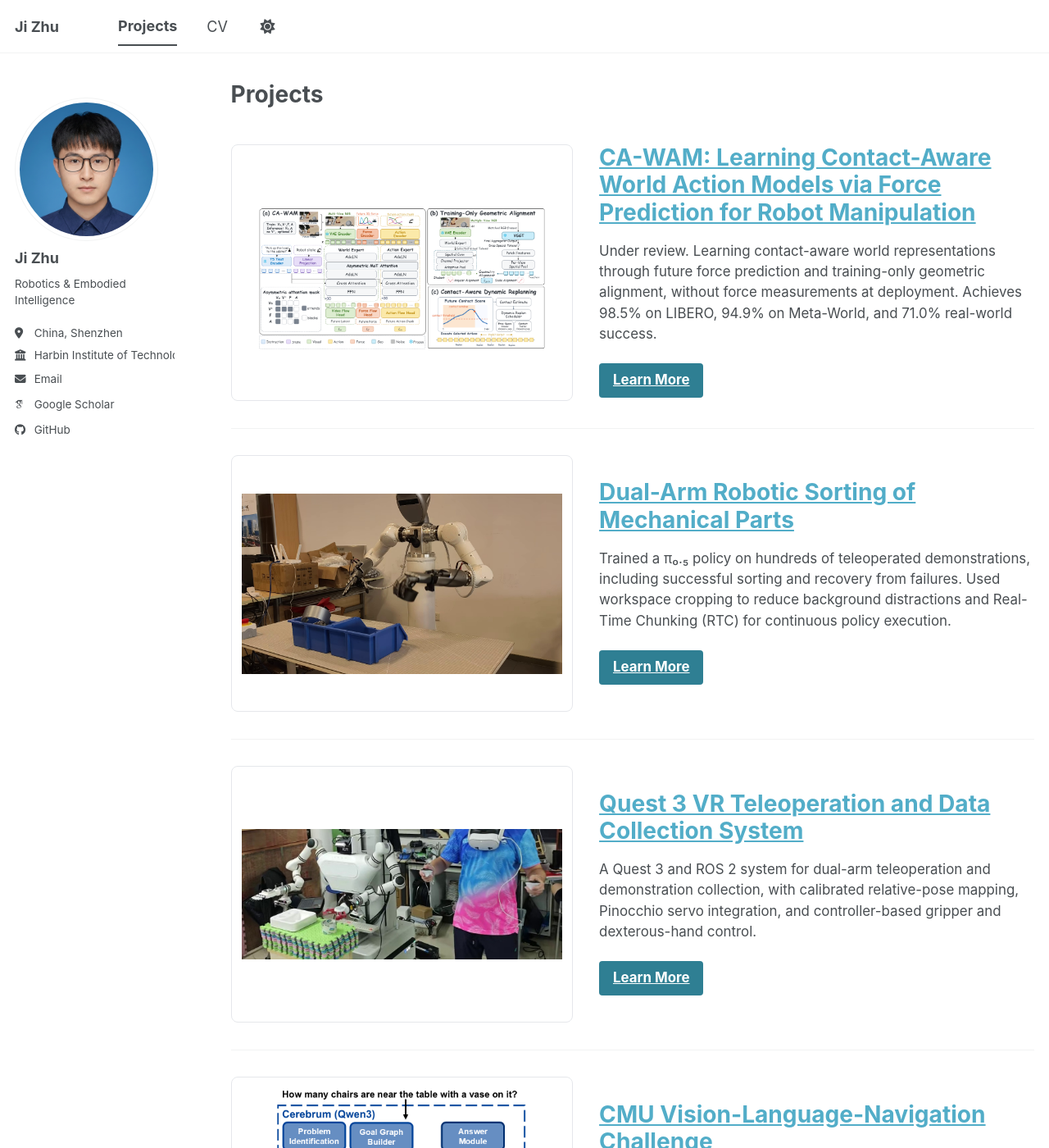
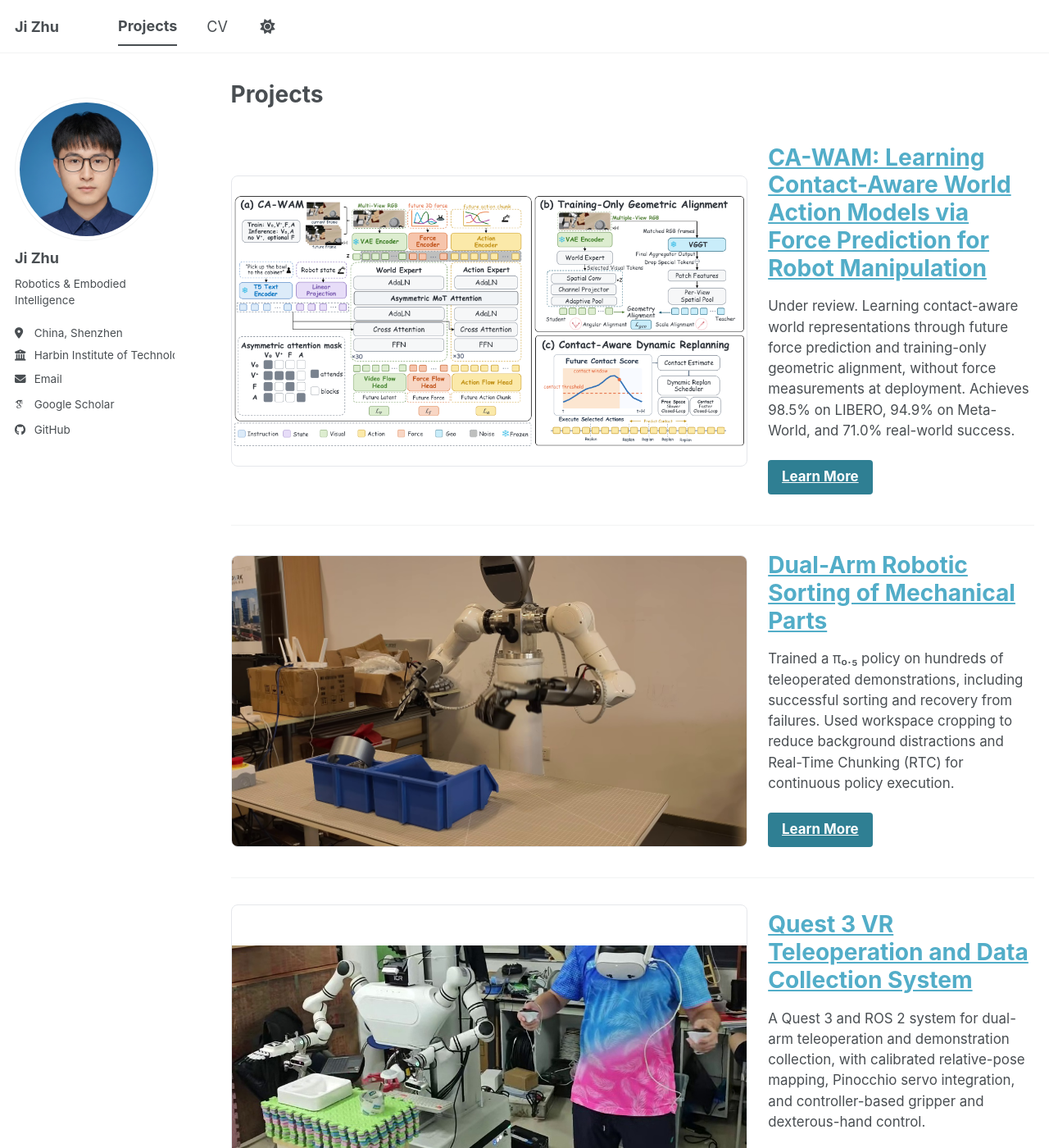
Before and after one commit to qitanda/qitanda.cn, a Jekyll site: the page built from _pages/year-archive.html, in a window 1280 px wide and 1400 px high. Shown: the whole window at 82% size. Built offline with Jekyll 4.4.1, drawn with Linux system fonts in a browser that asks for light colours; some web fonts are replaced; a script bundle is joined from its source files by our own code; library files that are not in the unit come from our copies.

Commit message:
update 16x9 size of projects

```diff
--- a/_sass/layout/_archive.scss
+++ b/_sass/layout/_archive.scss
@@ -252,8 +252,8 @@
 }
 .projects__wrapper .archive__item {
   display: grid;
-  grid-template-columns: minmax(0, 44fr) minmax(0, 56fr);
-  gap: 1.8rem;
+  grid-template-columns: minmax(0, 66fr) minmax(0, 34fr);
+  gap: 1.4rem;
   align-items: center;
 }
 .projects__wrapper .archive__item-teaser {
@@ -270,8 +270,8 @@
   display: flex;
   align-items: center;
   justify-content: center;
-  aspect-ratio: 4 / 3;
-  padding: 12px;
+  aspect-ratio: 16 / 9;
+  padding: 0;
 }
 .projects__wrapper .archive__item-teaser img {
   display: block;
@@ -291,7 +291,7 @@
 }
 .projects__wrapper .archive__item-title { margin-top: 0; }
 .projects__wrapper .archive__item-body > p:last-child { margin-bottom: 0; }
-@media (max-width: 640px) {
+@media (max-width: 760px) {
   .projects__wrapper .archive__item { grid-template-columns: minmax(0, 1fr); gap: 1rem; }
-  .projects__wrapper .archive__item-teaser a { aspect-ratio: 3 / 2; }
+
 }
```
Also changed, not shown: _posts/2025-07-01-gson.md (+1 -1 lines), _posts/2025-09-10-CMU-VLA-CHALLENGE copy.md (+1 -1 lines), _posts/2026-10-07-cawam.md (+1 -1 lines), images/projects/CA-WAM/preview-trimmed.png (added), images/projects/CMU-VLA-CHALLENGE/preview-trimmed.png (added), images/projects/GSON/preview-trimmed.png (added).
